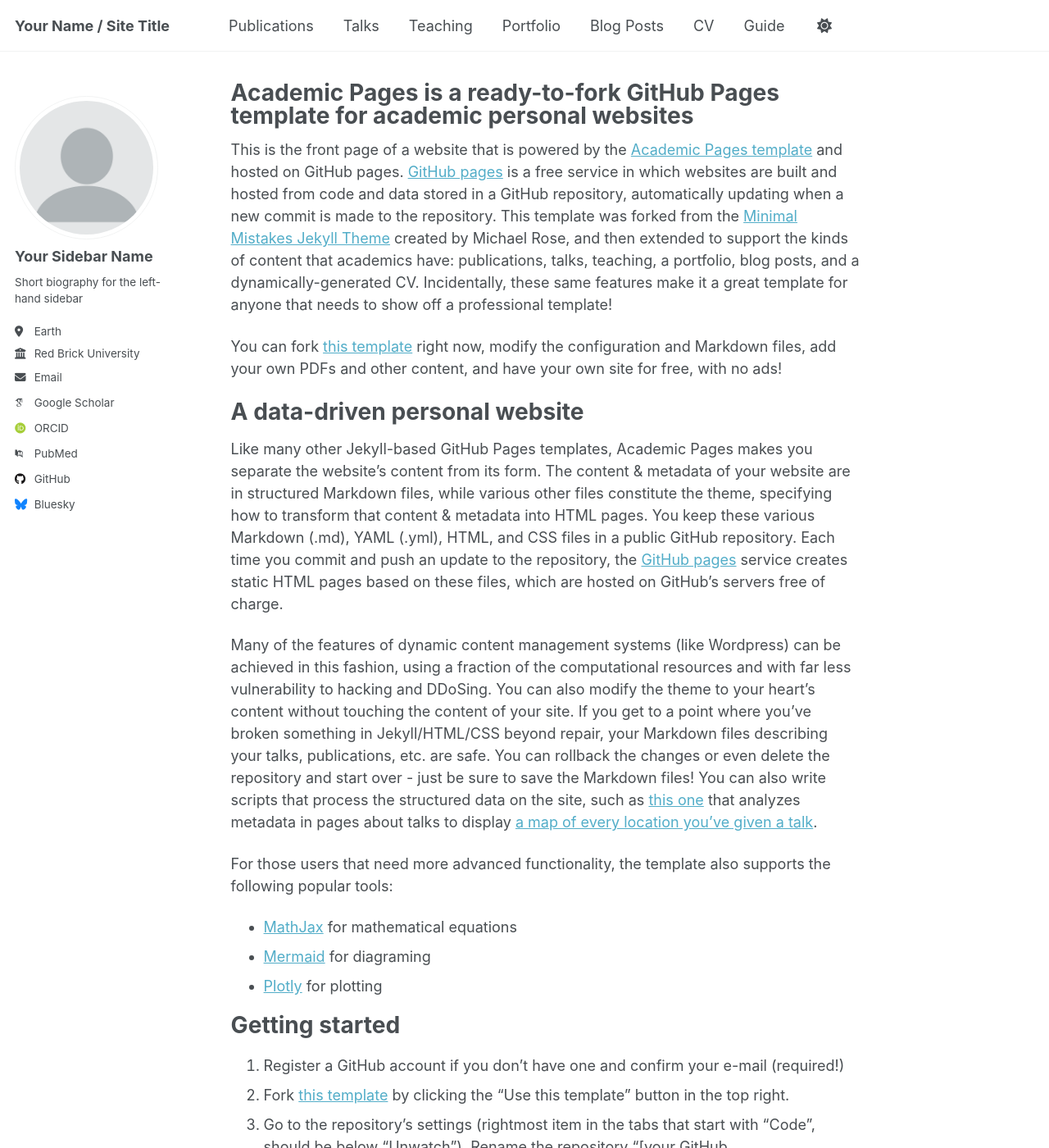
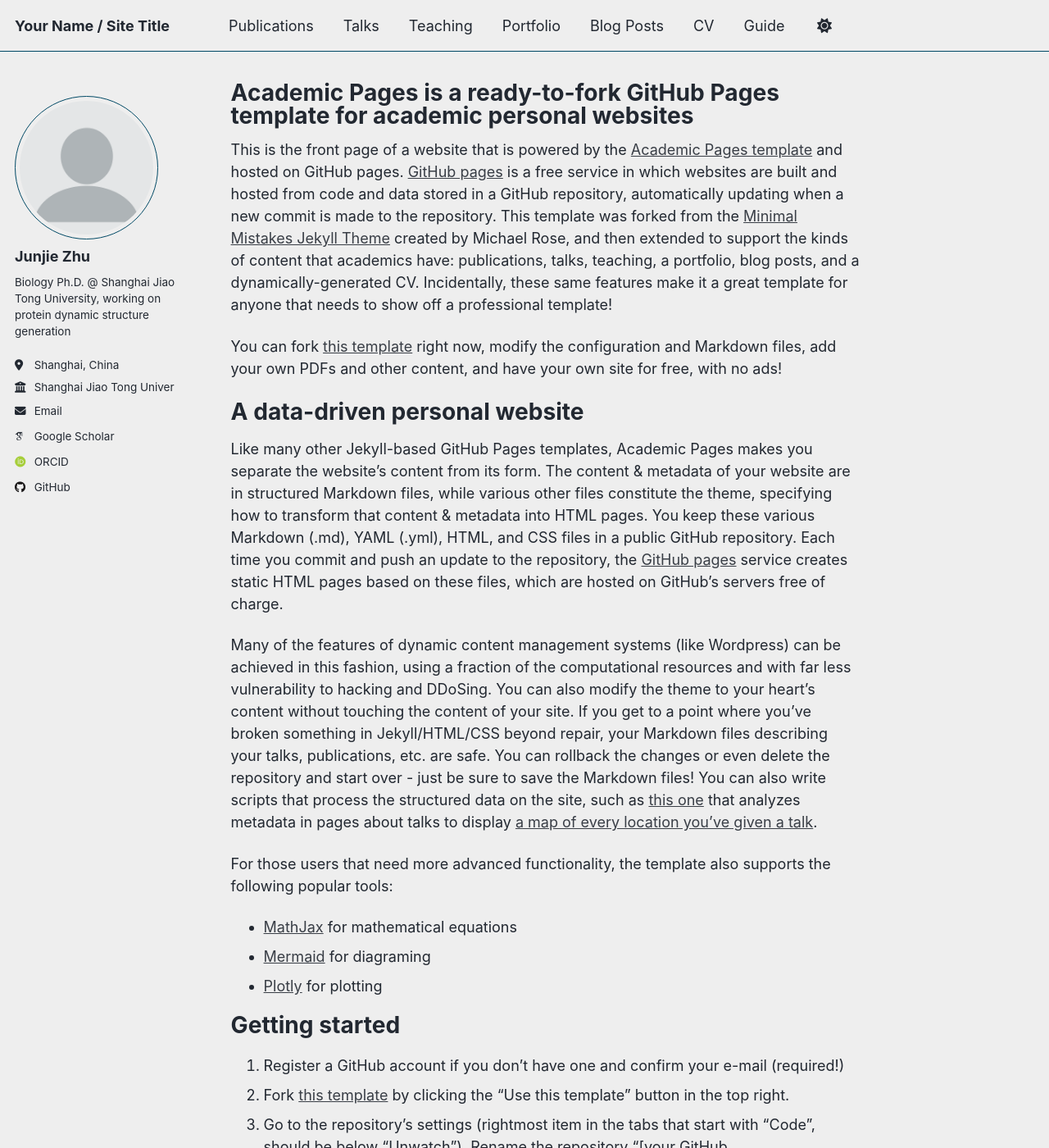
Before and after one commit to Junjie-Zhu/junjie-zhu.github.io, a Jekyll site: the page built from _pages/about.md, in a window 1280 px wide and 1400 px high. Shown: the whole window at 82% size. Built offline with Jekyll 4.4.1, drawn with Linux system fonts in a browser that asks for light colours; some web fonts are replaced; a script that is not in the unit is left out; some of the changed text lies outside the part shown.

Commit message:
Update _config.yml

```diff
--- a/_config.yml
+++ b/_config.yml
@@ -8,15 +8,15 @@
 
 # Basic Site Settings
 locale                   : "en-US"
-site_theme               : "default" # Currently available options are "default", "air"
+site_theme               : "air" # Currently available options are "default", "air"
 title                    : "Your Name / Site Title"
 title_separator          : "-"
-name                     : &name "Your Name"
+name                     : &name "Junjie Zhu"
 description              : &description "Your Name's academic portfolio"   # Update this with a general description of your site, this is the default if not overridden by a page
-url                      : https://academicpages.github.io # The base hostname & protocol for your site e.g. "https://[your GitHub username].github.io",
+url                      : https://junjie-zhu.github.io # The base hostname & protocol for your site e.g. "https://[your GitHub username].github.io",
                                                            # or if you already have some other page hosted on Github then use "https://[your GitHub username].github.io/[Your Repo Name]"
 baseurl                  : "" # the subpath of your site, e.g. "/blog"
-repository               : "academicpages/academicpages.github.io"
+repository               : "Junjie-Zhu/junjie-zhu.github.io"
 
 # Site Author - The following control what appear as part of the author content on the side bar.
 #               If a field is blank the icon and link will not appear, otherwise it will be shown.
@@ -24,23 +24,23 @@
 author:
   # Biographic information
   avatar           : "profile.png"
-  name             : "Your Sidebar Name"
+  name             : "Junjie Zhu"
   pronouns         : # example: "she/her"
-  bio              : "Short biography for the left-hand sidebar"
-  location         : "Earth"
-  employer         : "Red Brick University"
+  bio              : "Biology Ph.D. @ Shanghai Jiao Tong University, working on protein dynamic structure generation"
+  location         : "Shanghai, China"
+  employer         : "Shanghai Jiao Tong University"
   uri              : # URL
-  email            : "none@example.org"
+  email            : "shiroyuki@sjtu.edu.cn"
 
   # Academic websites
   academia         : # URL
   arxiv            : # URL - Update with the correct link to your profile
-  googlescholar    : "https://scholar.google.com/citations?user=PS_CX0AAAAAJ"
+  googlescholar    : "https://scholar.google.com/citations?user=XMSbqmEAAAAJ&hl=zh-TW"
   inspire-hep      : # URL
   impactstory      : # URL
-  orcid            : "https://orcid.org/yourorcidurl"
+  orcid            : "https://orcid.org/0009-0005-0507-7570"
   semantic         : # URL
-  pubmed           : "https://www.ncbi.nlm.nih.gov/pubmed/?term=john+snow"
+  pubmed           :
   researchgate     : # URL
   scopus           : # URL
 
@@ -48,13 +48,13 @@
   bitbucket        : # Username - Update with your username on the site
   codepen          : # Username
   dribbble         : # Username
-  github           : "academicpages"
+  github           : "Junjie-Zhu"
   kaggle           : # Username
   stackoverflow    : # User number or user number and name (i.e., use "1" or "1/jeff-atwood")
 
   # Social media
   artstation       : # Username
-  bluesky          : "bsky.app" # Replace this with you Bluesky username
+  bluesky          :
   facebook         : # Username
   flickr           : # Username
   foursquare       : # Username
@@ -82,7 +82,7 @@
 # Publication Category - The following the list of publication categories and their headings
 publication_category:
   books:
-    title: 'Books'
+    title:
   manuscripts:
     title: 'Journal Articles'
   conferences:
```
